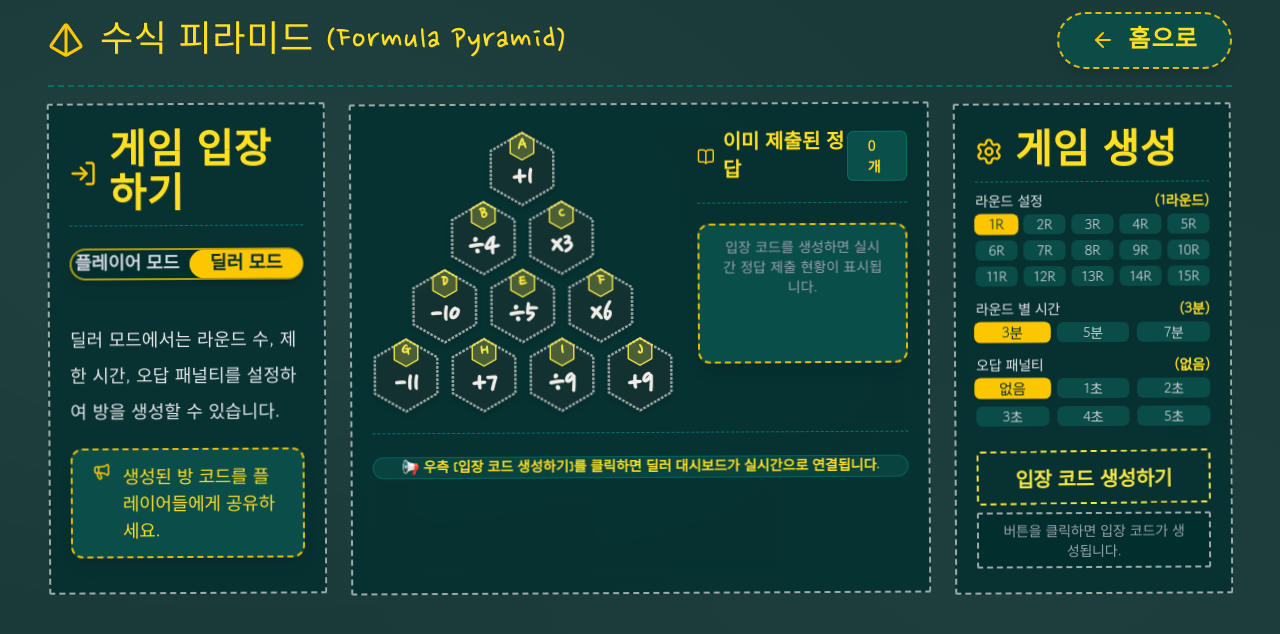
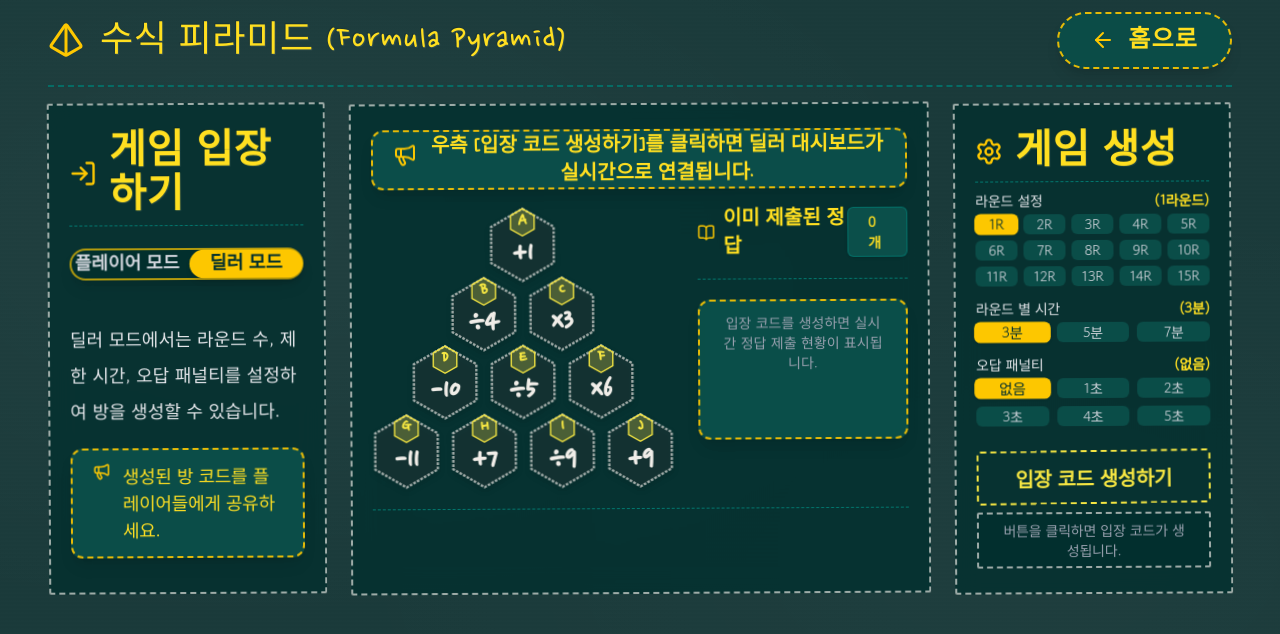
Before and after one commit to rlawlsdnjs78-infinity/infinitymath, a Next.js app: page /formula-pyramid in a window 1280 px wide. Both pictures are taken after a click on the button "딜러 모드". Shown: the top 634 px of the page. Built offline with nearby package versions, Linux system fonts and the light colour scheme.

Commit message:
fix: relocate dealer notice to top with larger font and enforce 1.25rem padding on start and leave buttons

```diff
--- a/src/app/formula-pyramid/page.tsx
+++ b/src/app/formula-pyramid/page.tsx
@@ -1301,8 +1301,22 @@ export default function FormulaPyramidPage() {
               /* 👑 [딜러 모드 전용 가운데 UI] - 플레이어 모드 변경 시 영향 받지 않음  */
               /* =================================================================== */
               <div className="flex flex-col gap-4 w-full h-full">
-                {/* 딜러 상태 컨트롤 바 (방 코드 생성 시 노출) */}
-                {inGameRoom && (
+                {/* 1. [요구사항 1] 입장 코드 생성 전 (대기 상태) 최상단 안내창 배치 및 글씨 크기 확대 */}
+                {!inGameRoom ? (
+                  <div
+                    className="w-full flex items-center justify-center p-4 bg-teal-900/95 rounded-xl border-2 border-dashed border-yellow-400/90 shadow-lg text-center"
+                    style={{ paddingLeft: "1.25rem", paddingRight: "1.25rem" }}
+                  >
+                    <div
+                      className="text-lg sm:text-xl text-yellow-300 font-extrabold flex items-center justify-center gap-3 py-1"
+                      style={{ fontFamily: "var(--font-chalk)", wordBreak: "keep-all" }}
+                    >
+                      <Megaphone size={24} className="text-yellow-400 flex-shrink-0 animate-bounce" />
+                      <span>우측 [입장 코드 생성하기]를 클릭하면 딜러 대시보드가 실시간으로 연결됩니다.</span>
+                    </div>
+                  </div>
+                ) : (
+                  /* 딜러 상태 컨트롤 바 (방 코드 생성 완료 시) */
                   <div
                     className="chalk-box-straight bg-teal-900/90 flex flex-wrap items-center justify-between gap-3 border border-yellow-400/80 shadow-md rounded-xl"
                     style={{ paddingLeft: "1.25rem", paddingRight: "1.25rem", paddingTop: "0.75rem", paddingBottom: "0.75rem" }}
@@ -1322,14 +1336,16 @@ export default function FormulaPyramidPage() {
                       </span>
                     </div>
 
-                    <div className="flex items-center gap-2">
+                    {/* 2. [요구사항 2] '게임 시작하기' 및 '퇴장' 버튼 내부 여백 1.25rem (20px / px-5) 100% 동일하게 통일 적용 */}
+                    <div className="flex items-center gap-3">
                       {!isGameStarted && (
                         <button
                           type="button"
                           onClick={handleStartGame}
-                          className="flex items-center gap-1.5 bg-emerald-600 hover:bg-emerald-500 text-white font-extrabold rounded-md text-xs sm:text-sm border border-emerald-400 shadow-md cursor-pointer animate-pulse px-4 py-2"
+                          className="flex items-center gap-2 bg-emerald-600 hover:bg-emerald-500 text-white font-extrabold rounded-md text-sm sm:text-base border border-emerald-400 shadow-md cursor-pointer animate-pulse"
+                          style={{ paddingLeft: "1.25rem", paddingRight: "1.25rem", paddingTop: "0.6rem", paddingBottom: "0.6rem" }}
                         >
-                          <Play size={16} className="fill-white flex-shrink-0" />
+                          <Play size={18} className="fill-white flex-shrink-0" />
                           <span>게임 시작하기</span>
                         </button>
                       )}
@@ -1337,9 +1353,10 @@ export default function FormulaPyramidPage() {
                       <button
                         type="button"
                         onClick={handleLeaveRoom}
-                        className="flex items-center gap-1.5 bg-rose-900/80 hover:bg-rose-800 text-rose-200 rounded-md text-xs sm:text-sm font-bold border border-rose-600/60 cursor-pointer px-3 py-2"
+                        className="flex items-center gap-2 bg-rose-900/90 hover:bg-rose-800 text-rose-200 rounded-md text-sm sm:text-base font-bold border border-rose-600/70 cursor-pointer shadow-md"
+                        style={{ paddingLeft: "1.25rem", paddingRight: "1.25rem", paddingTop: "0.6rem", paddingBottom: "0.6rem" }}
                       >
-                        <LogOut size={16} />
+                        <LogOut size={18} />
                         <span>퇴장</span>
                       </button>
                     </div>
@@ -1474,14 +1491,14 @@ export default function FormulaPyramidPage() {
                 {/* 중간 점선 구분선 */}
                 <div className="w-full border-t border-dashed border-teal-600/70" style={{ marginTop: "0.2rem", marginBottom: "0.4rem" }} />
 
-                {/* 딜러 모드 하단 전용 모니터링 안내 영역 */}
-                <div className="flex items-center justify-center p-3.5 bg-teal-900/60 rounded-xl border border-teal-700/60 text-center">
-                  <span className="text-sm text-yellow-300 font-extrabold" style={{ fontFamily: "var(--font-chalk)" }}>
-                    {inGameRoom
-                      ? "📢 딜러 화면입니다. 상단 실시간 점수판 및 정답 현황을 실시간 모니터링할 수 있습니다."
-                      : "📢 우측 [입장 코드 생성하기]를 클릭하면 딜러 대시보드가 실시간으로 연결됩니다."}
-                  </span>
-                </div>
+                {/* 딜러 모드 하단 전용 안내 영역 */}
+                {inGameRoom && (
+                  <div className="flex items-center justify-center p-3.5 bg-teal-900/60 rounded-xl border border-teal-700/60 text-center">
+                    <span className="text-sm text-yellow-300 font-extrabold" style={{ fontFamily: "var(--font-chalk)" }}>
+                      📢 딜러 화면입니다. 상단 실시간 점수판 및 정답 현황을 실시간 모니터링할 수 있습니다.
+                    </span>
+                  </div>
+                )}
               </div>
             )}
           </div>
```
